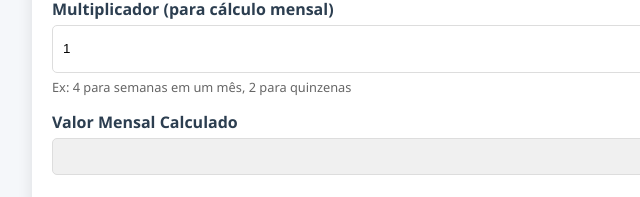
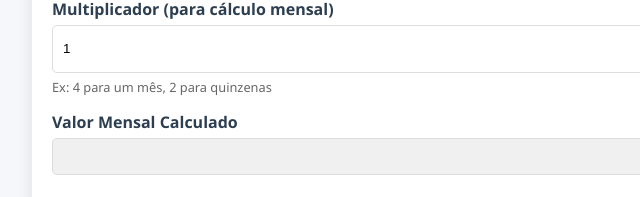
Before and after one commit to joaquimcaarlos/finaceiro-motorista, a plain HTML site: page index.html in a window 1280 px wide. Both pictures are taken after a click on the element "Despesas Fixas". Shown: the part 401-598 px from the top of the page, 208-848 px from the left. Drawn offline with nearby package versions, Linux system fonts and the light colour scheme.

Commit message:
Update index.html

```diff
--- a/index.html
+++ b/index.html
@@ -270,7 +270,7 @@
                     <input type="number" id="multiplicador" value="1" min="1" step="1" placeholder="Ex: 4 para semanas">
                     <button onclick="calcularValorMensal()">Calcular</button>
                 </div>
-                <small>Ex: 4 para semanas em um mês, 2 para quinzenas</small>
+                <small>Ex: 4 para um mês, 2 para quinzenas</small>
             </div>
             <div class="form-group">
                 <label>Valor Mensal Calculado</label>
```
